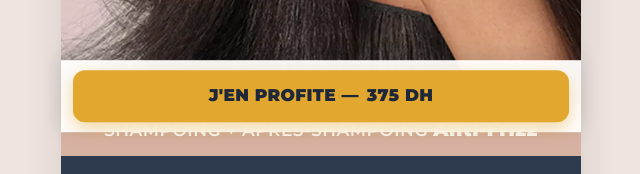
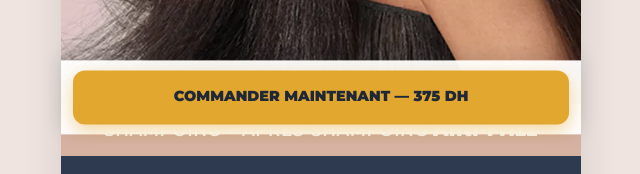
Before and after one commit to naoufalcreylo-cmyk/Pharmescence_lps, a plain HTML site: page anti-frizz/index.html in a window 1280 px wide. Shown: the part 747-921 px from the top of the page, without its empty margins (319-959 px from the left). Drawn offline with Linux system fonts and the light colour scheme.

Commit message:
Anti-Frizz : bouton collant « Commander maintenant »
Co-Authored-By: Claude Opus 5.5 <noreply@anthropic.com>

```diff
--- a/anti-frizz/index.html
+++ b/anti-frizz/index.html
@@ -136,7 +136,7 @@ footer .ph{height:22px;width:auto;margin:0 auto 8px;background:#fff;padding:6px
 footer b{color:#fff}
 .sticky{position:fixed;inset-inline:0;bottom:0;z-index:50;padding:10px 12px calc(10px + env(safe-area-inset-bottom));background:rgba(255,255,255,.96);box-shadow:0 -4px 18px rgba(30,40,56,.15);transform:translateY(110%);transition:transform .25s ease;max-width:520px;margin:0 auto}
 .sticky.on{transform:none}
-.sticky .btn{min-height:52px;font-size:17px}
+.sticky .btn{min-height:54px;font-size:14.5px;letter-spacing:0;padding:12px 10px;white-space:nowrap}
 @media (min-width:560px){body{padding-top:16px}.page{border-radius:22px 22px 0 0;box-shadow:0 10px 40px rgba(30,40,56,.12)}}
 </style>
 </head>
@@ -327,7 +327,7 @@ footer b{color:#fff}
 
 <!-- 13. BOUTON COLLANT -->
 <div class="sticky" id="sticky" aria-hidden="true">
-  <a href="#commander" class="btn" tabindex="-1" id="stickyBtn">J'en profite — <span class="num">375 DH</span></a>
+  <a href="#commander" class="btn" tabindex="-1" id="stickyBtn"><span>Commander maintenant — 375&nbsp;DH</span></a>
 </div>
 
 <script>
```
